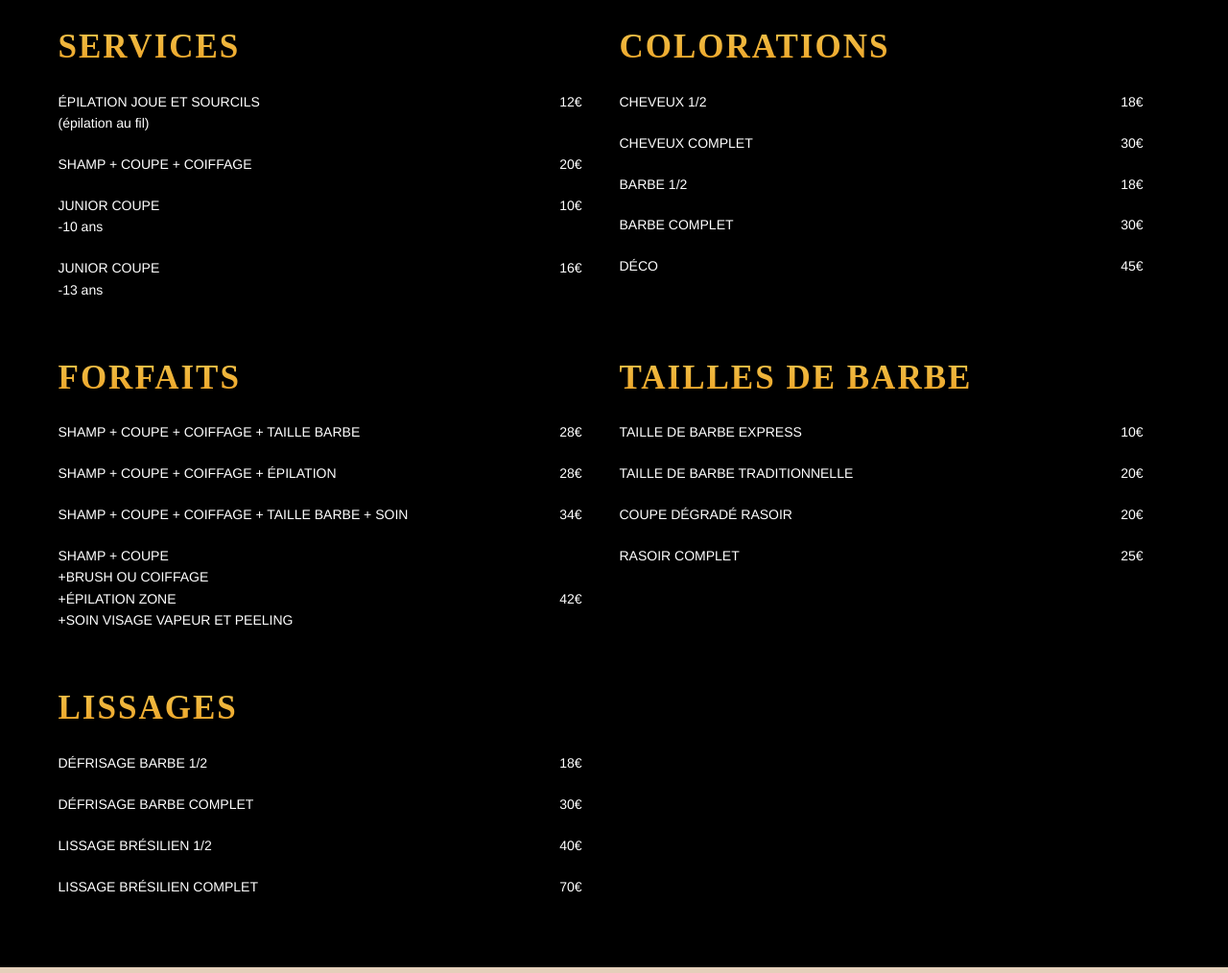
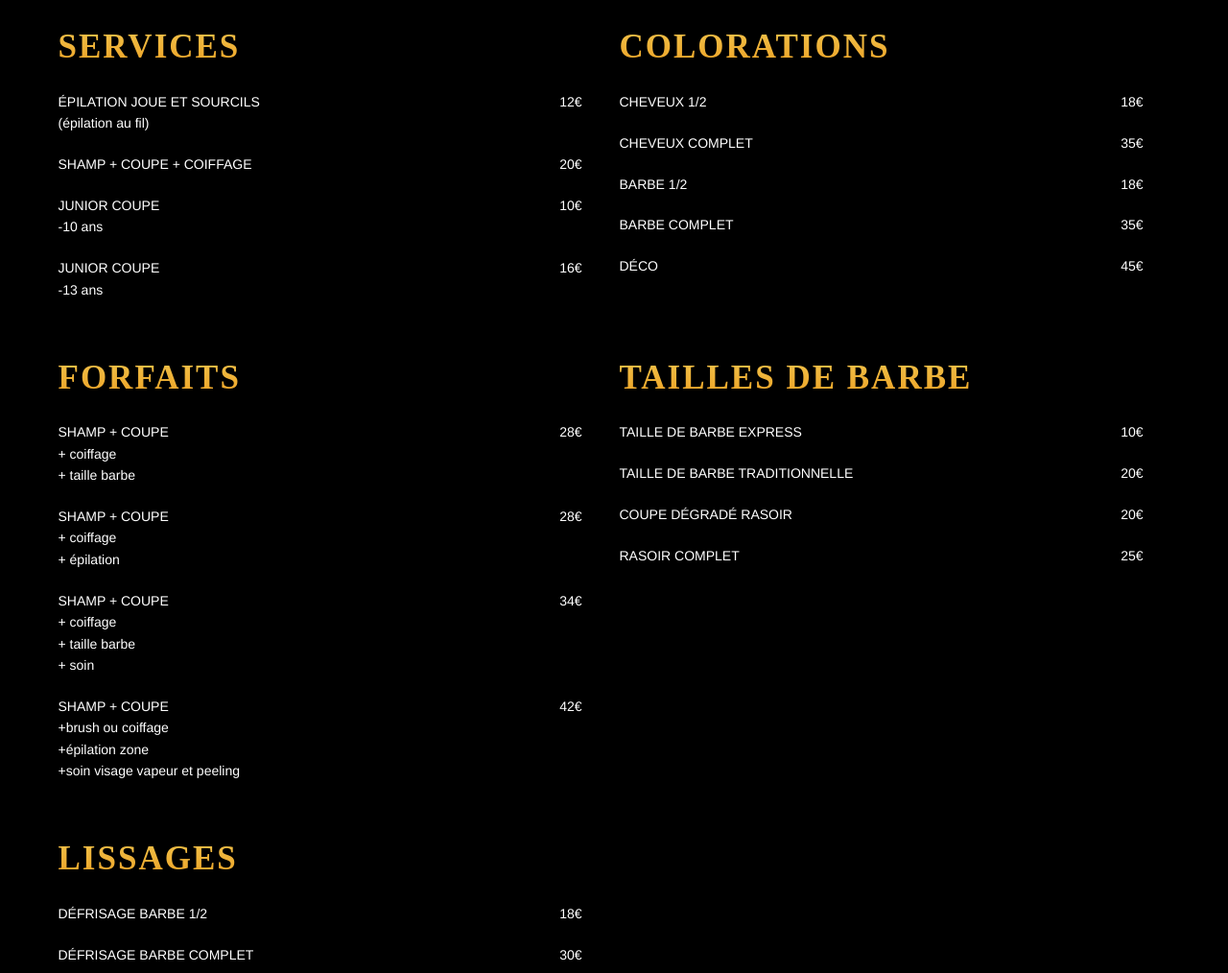
Before and after one commit to Arthurmtro/ByMajestic, a plain HTML site: page boys.html in a window 1280 px wide. Shown: the part 336-1350 px from the top of the page at 96% size. Drawn offline with nearby package versions, Linux system fonts and the light colour scheme.

Commit message:
changing pic

```diff
--- a/boys.html
+++ b/boys.html
@@ -80,28 +80,28 @@
           <p class="INFO">cheveux 1/2</p>
           <p class="PRIX">18€</p>
           <p class="INFO">cheveux complet</p>
-          <p class="PRIX">30€</p>
+          <p class="PRIX">35€</p>
           <p class="INFO">barbe 1/2
           </p>
           <p class="PRIX">18€</p>
           <p class="INFO">barbe complet</p>
-          <p class="PRIX">30€</p>
+          <p class="PRIX">35€</p>
           <p class="INFO">déco</p>
           <p class="PRIX">45€</p>
         </div>
 
         <div class="col-sm-12 col-md-6">
           <h2><u>Forfaits</u></h2>
-          <p class="INFO">shamp + coupe + coiffage + taille barbe</p>
+          <p class="INFO">shamp + coupe <span><br>+ coiffage <br>+ taille barbe</span></p>
           <p class="PRIX">28€</p>
-          <p class="INFO">shamp + coupe + coiffage + épilation</p>
+          <p class="INFO">shamp + coupe <span><br>+ coiffage <br>+ épilation</span></p>
           <p class="PRIX">28€</p>
-          <p class="INFO">shamp + coupe + coiffage + taille barbe + soin</p>
+          <p class="INFO">shamp + coupe <span><br>+ coiffage <br>+ taille barbe  <br>+ soin</span></p>
           <p class="PRIX">34€</p>
-          <p class="INFO">shamp + coupe <br>+brush ou coiffage <br>+épilation zone <br>+soin visage vapeur et
-            peeling
+          <p class="INFO">shamp + coupe <span><br>+brush ou coiffage <br>+épilation zone
+            <br>+soin visage vapeur et  peeling</span>
           </p>
-          <p class="PRIX"><br><br>42€</p>
+          <p class="PRIX">42€</p>
         </div>
 
         <div class="col-sm-12 col-md-6">
```
Also changed, not shown: index.html (+1 -1 lines), assets/img/img_ (0).jpeg (added).
